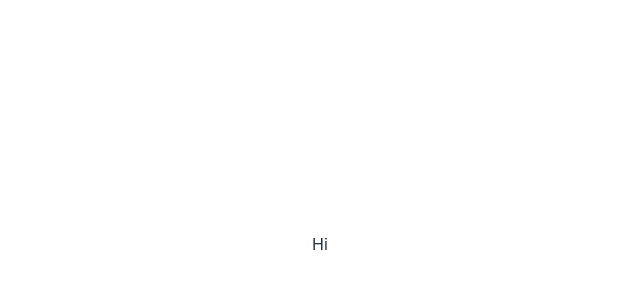
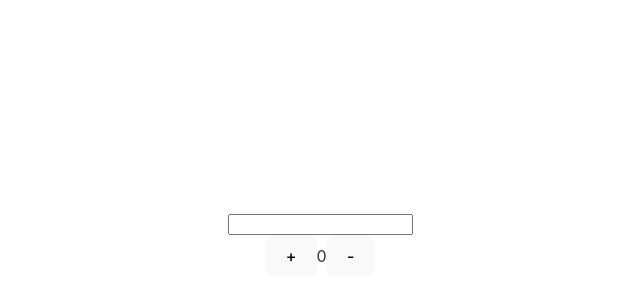
Before and after one commit to hoangngk/react-simplified-advance, a React (Vite) app: page / in a window 1280 px wide. Shown: the part 156-456 px from the top of the page, without its empty margins (320-960 px from the left). Built offline with nearby package versions, Linux system fonts and the light colour scheme.

Commit message:
use memo function

```diff
--- a/src/App.tsx
+++ b/src/App.tsx
@@ -1,7 +1,19 @@
 import './App.css'
+import { useState } from 'react'
+import { Counter } from './Counter.tsx'
 
 function App() {
-  return <>Hi</>
+  const [name, setName] = useState('')
+  return (
+    <>
+      <input
+        type="text"
+        value={name}
+        onChange={(e) => setName(e.target.value)}
+      />
+      <Counter initialValue={0} />
+    </>
+  )
 }
 
 export default App
--- /dev/null
+++ b/src/Counter.tsx
@@ -0,0 +1,22 @@
+import { memo, useState } from 'react'
+
+type CounterProps = {
+  initialValue: number
+}
+
+const Component = ({ initialValue }: CounterProps) => {
+  const [value, setValue] = useState(initialValue)
+
+  return (
+    <div>
+      <button onClick={() => setValue((prev) => prev + 1)}>+</button>
+      <span>{value}</span>
+      <button onClick={() => setValue((prev) => prev - 1)}>-</button>
+    </div>
+  )
+}
+
+export const Counter = memo(
+  Component,
+  (pre, newValue) => pre.initialValue === newValue.initialValue,
+)
```
